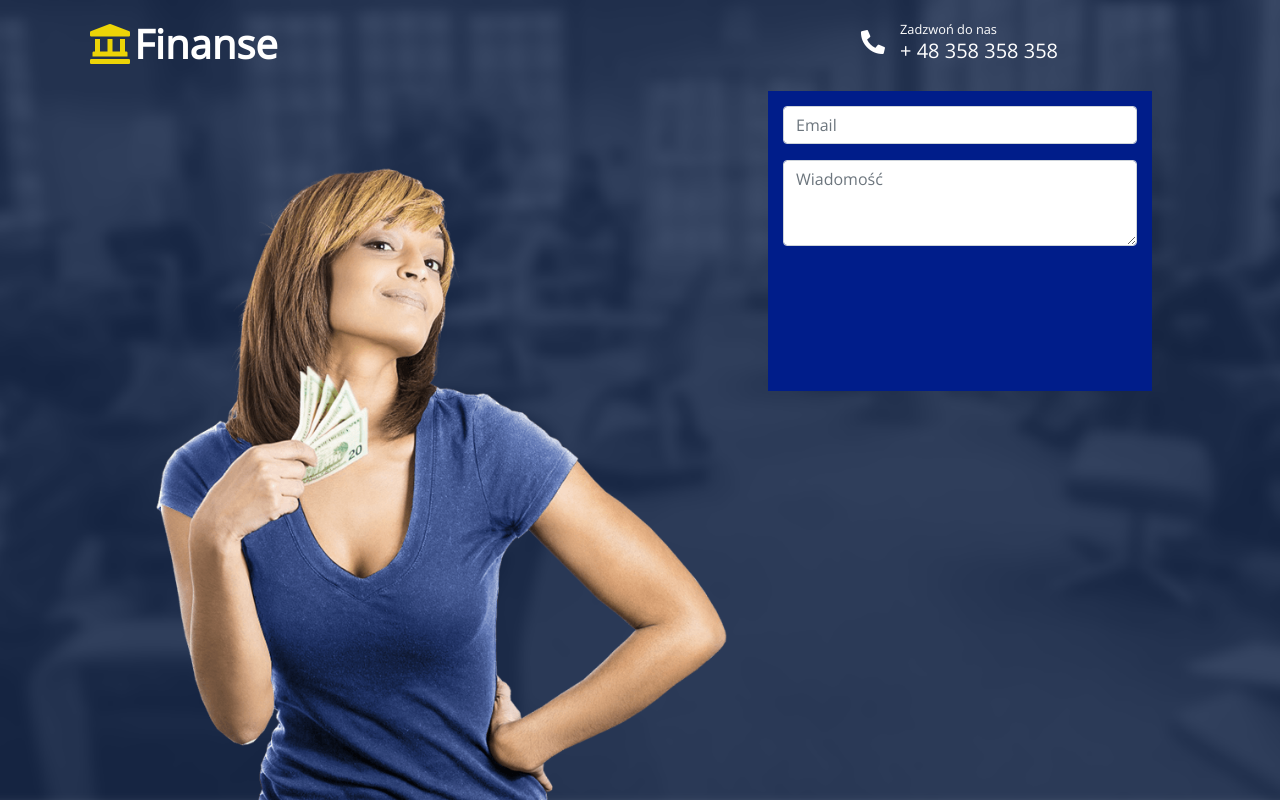
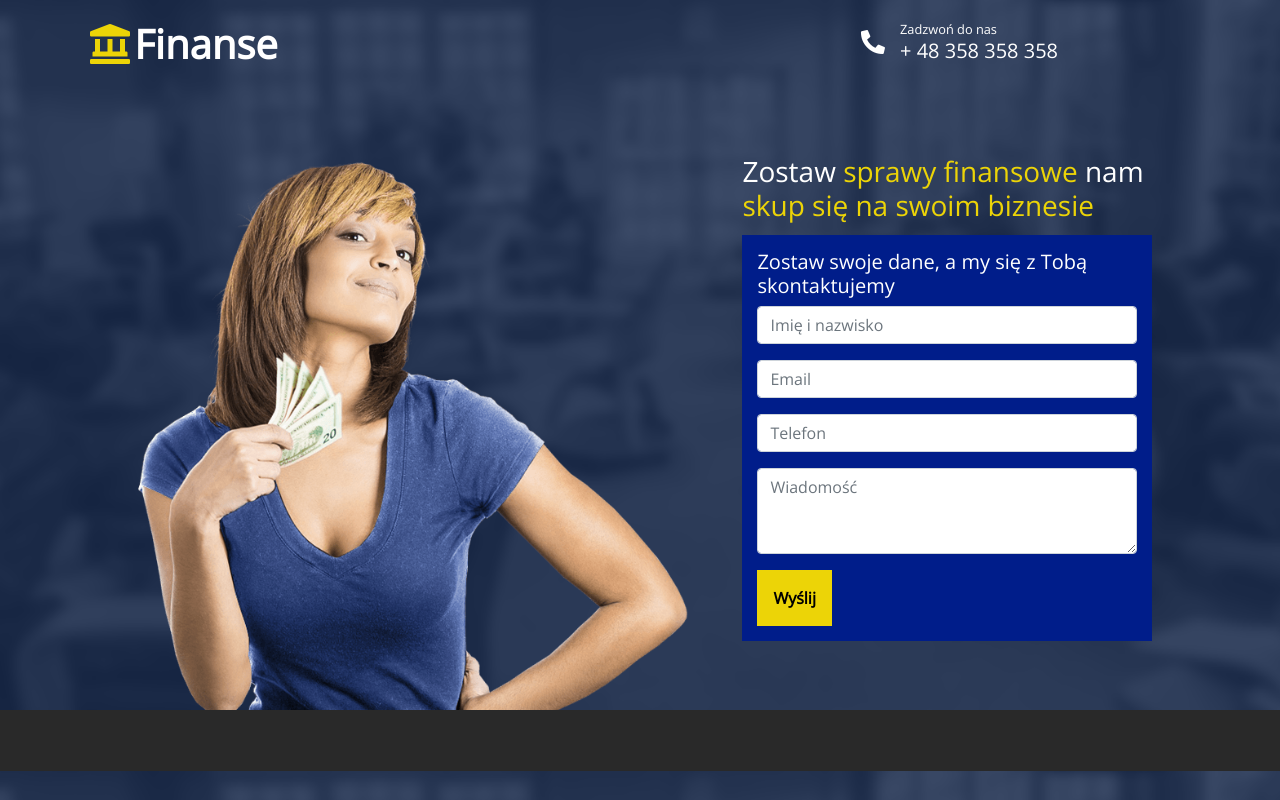
Before and after one commit to matyldaczuba/project-sass, a website: page sass-project/app/index.html in a window 1280 px wide. Drawn offline with nearby package versions, Linux system fonts and the light colour scheme.

Commit message:
form visual done

```diff
--- a/sass-project/app/index.html
+++ b/sass-project/app/index.html
@@ -17,7 +17,7 @@
 <body>
     <!--        MAIN CONTAINER-->
 
-    <div class="container-fluid">
+    <div class="container-fluid main-container">
 
         <!--               MAIN HEADER-->
 
@@ -60,25 +60,63 @@
 
 
         <!--        FORM SECTION-->
-        <section class="form-section d-flex justify-content-end">
+        <section class="form-section d-flex flex-column align-items-end">
+
+            <header>
+
+                <h3>
+                    Zostaw <span>sprawy finansowe</span> nam
+                    <span>skup się na swoim biznesie</span>
+                </h3>
+
+            </header>
+
 
             <form action="POST" class="main-form">
+
+                <h5>
+                    Zostaw swoje dane, a my się z Tobą skontaktujemy
+                </h5>
+
                 <div class="form-group">
 
-                    <input type="email" class="form-control" id="exampleFormControlInput1" placeholder="Email">
+                    <input type="text" class="form-control" id="" placeholder="Imię i nazwisko">
 
                 </div>
 
                 <div class="form-group">
-                    <textarea class="form-control" id="exampleFormControlTextarea1" rows="3" placeholder="Wiadomość"></textarea>
+
+                    <input type="email" class="form-control" id="" placeholder="Email">
+
                 </div>
+
+                <div class="form-group">
+
+                    <input type="number" class="form-control" id="" placeholder="Telefon">
+
+                </div>
+
+                <div class="form-group">
+                    <textarea class="form-control" id="" rows="3" placeholder="Wiadomość"></textarea>
+                </div>
+                <button type="submit" class="btn ">Wyślij</button>
             </form>
 
         </section>
 
         <!--        FORM SECTION-->
 
+        <footer class="container-fluid">
 
+            <div class="row">
+
+                <div class="col-12 col-md-6"></div>
+                <div class="col-12 col-md-6"></div>
+
+
+            </div>
+
+        </footer>
 
 
 
--- a/sass-project/app/scss/_footer.scss
+++ b/sass-project/app/scss/_footer.scss
@@ -0,0 +1,9 @@
+@import "zmienne";
+@import "mixins";
+
+footer{
+
+    padding: 30px;
+    background: $gray;
+
+}
--- a/sass-project/app/scss/_form.scss
+++ b/sass-project/app/scss/_form.scss
@@ -3,14 +3,32 @@
 
 .form-section {
     width: 100%;
-    height: 300px;
+    padding: 5% 10%;
+
+    //    height: 300px;
     //    height: auto;
 
+
+    header {
+        @include form-pos;
+
+        span {
+            color: $yellow;
+        }
+    }
+
+
     .main-form {
-        width: 30%;
-        margin-right: 10%;
+        @include form-pos;
+
         background: $blue;
         padding: 15px;
+
+        button {
+
+            @include btn;
+
+        }
 
     }
 
--- /dev/null
+++ b/sass-project/app/scss/_general.scss
@@ -0,0 +1,13 @@
+@import "zmienne";
+@import "mixins";
+
+body{
+    background-image: url(../img/background.png);
+    background-size: cover;
+    background-position: top;
+    font-family: $font;
+}
+
+.row {
+    @include width100;
+}
--- a/sass-project/app/scss/_main-container.scss
+++ b/sass-project/app/scss/_main-container.scss
@@ -1,17 +1,15 @@
 @import "zmienne";
 @import "mixins";
 
-.row{
-    @include width100;
 
-}
 
-.container-fluid{
+
+
+.main-container {
     @include zero-pad-marg;
     @include width100;
-    height: 100vh;
-    background-image: url(../img/background.png);
-    background-size: cover;
-    font-family: $font;
+//    height: 100vh;
+
     position: relative;
+    color: $white;
 }
--- a/sass-project/app/scss/_main-header.scss
+++ b/sass-project/app/scss/_main-header.scss
@@ -10,7 +10,6 @@
 
     h1,
     h3 {
-        color: $white;
         display: inline;
     }
 
@@ -24,7 +23,8 @@
             font-size: 2.5rem;
             color: $yellow;
         }
-        h1{
+
+        h1 {
             font-weight: bolder;
         }
 
@@ -34,21 +34,18 @@
 
     .contact {
 
-        color: $white;
         width: 50%;
 
         .contact-left {
-            padding-right: 0!important;
+            padding-right: 0 !important;
 
             i {
+                @include reverse-btn;
                 font-size: 1.5rem;
                 padding-top: 10px;
-                -webkit-transform: rotateY(180deg);
-                -moz-transform: rotateY(180deg);
-                -o-transform: rotateY(180deg);
-                -ms-transform: rotateY(180deg);
-                unicode-bidi: bidi-override;
-                direction: rtl;
+
+
+
             }
 
         }
@@ -60,8 +57,6 @@
                 font-size: 0.8rem;
             }
 
-            h5 {}
-
 
         }
 
--- a/sass-project/app/scss/_mixins.scss
+++ b/sass-project/app/scss/_mixins.scss
@@ -5,6 +5,29 @@
     margin: 0;
 }
 
-@mixin width100{
+@mixin width100 {
     width: 100%;
 }
+
+@mixin form-pos {
+    width: 40%;
+//    margin-right: 10%;
+    margin-bottom: 5px;
+}
+
+@mixin btn{
+    background: $yellow;
+    font-weight: bolder;
+    padding: 15px;
+    border-radius: 0;
+}
+
+@mixin reverse-btn{
+                padding-top: 10px;
+                -webkit-transform: rotateY(180deg);
+                -moz-transform: rotateY(180deg);
+                -o-transform: rotateY(180deg);
+                -ms-transform: rotateY(180deg);
+                unicode-bidi: bidi-override;
+                direction: rtl;
+}
--- a/sass-project/app/scss/style.scss
+++ b/sass-project/app/scss/style.scss
@@ -1,8 +1,8 @@
 @import "zmienne";
 @import "mixins";
 
-
+@import "general";
+@import "main-container";
 @import "main-header";
-@import "main-container";
 @import "form";
 @import "footer";
```
Also changed, not shown: sass-project/app/css/style.css.
